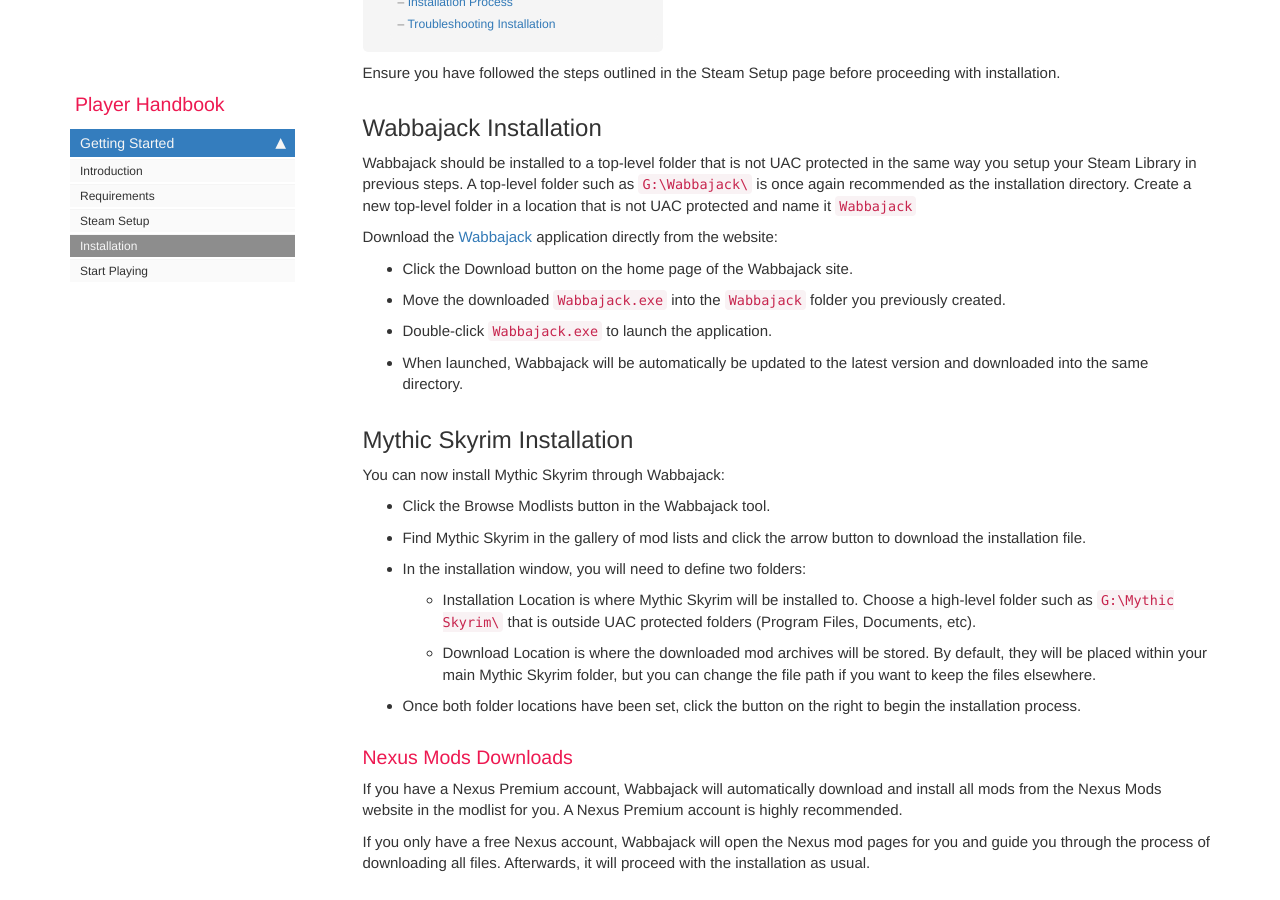
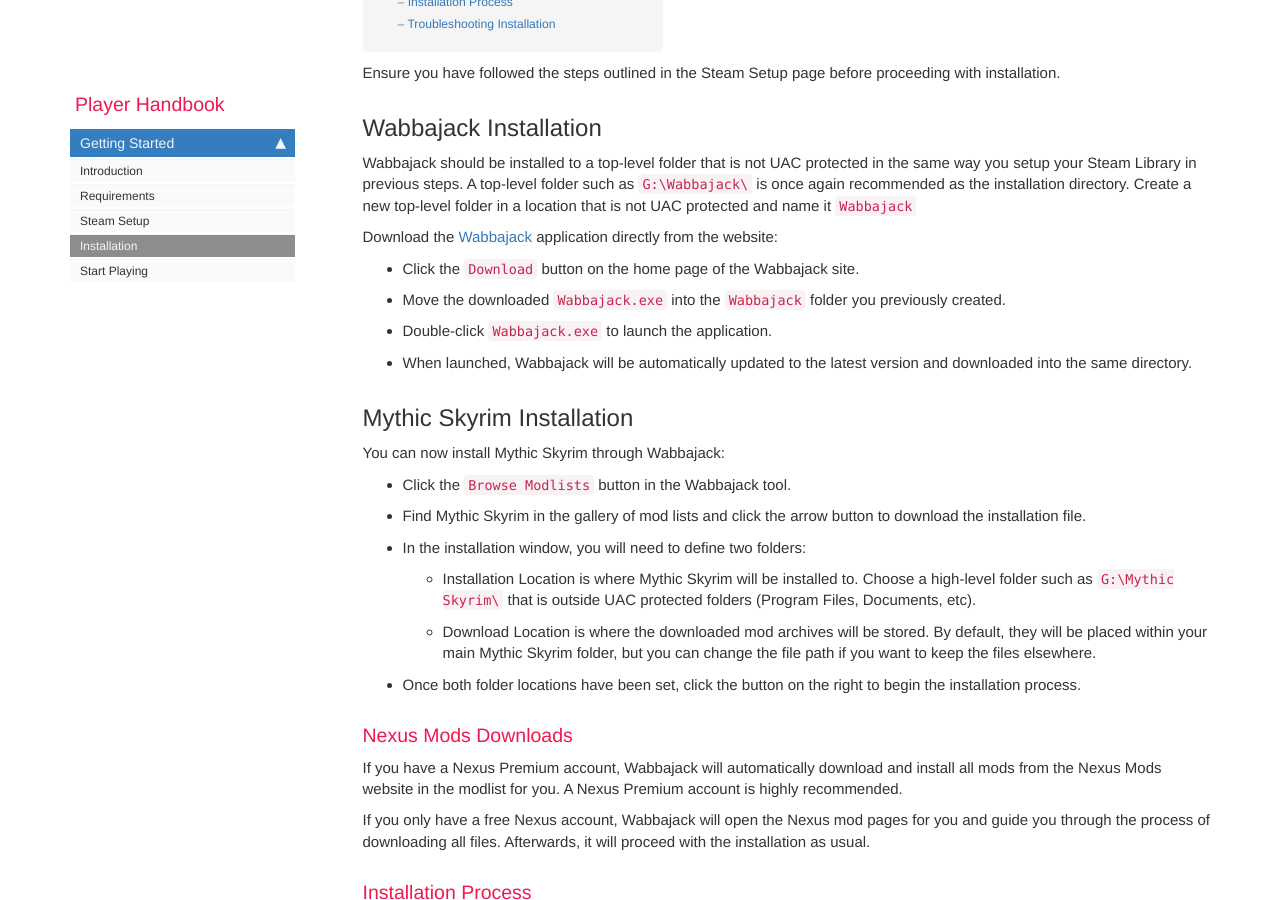
Before and after one commit to mythic-mods/mythic-mods.github.io, a Jekyll site: the page built from pages/mythic-skyrim/mythic-skyrim-installation.md, in a window 1280 px wide and 900 px high, scrolled down 313 px. Built offline with Jekyll 4.4.1, drawn with Linux system fonts in a browser that asks for light colours; comment, search, counter and statistics services are not loaded.

```diff
--- a/pages/mythic-skyrim/mythic-skyrim-installation.md
+++ b/pages/mythic-skyrim/mythic-skyrim-installation.md
@@ -14,14 +14,14 @@ A top-level folder such as `G:\Wabbajack\` is once again recommended as the inst
 Create a new top-level folder in a location that is not UAC protected and name it `Wabbajack`
 
 Download the [Wabbajack] application directly from the website:
-* Click the Download button on the home page of the Wabbajack site.
+* Click the `Download` button on the home page of the Wabbajack site.
 * Move the downloaded `Wabbajack.exe` into the `Wabbajack` folder you previously created.
 * Double-click `Wabbajack.exe` to launch the application.
-* When launched, Wabbajack will be automatically be updated to the latest version and downloaded into the same directory.
+* When launched, Wabbajack will be automatically updated to the latest version and downloaded into the same directory.
 
 ## Mythic Skyrim Installation
 You can now install Mythic Skyrim through Wabbajack:
-* Click the Browse Modlists button in the Wabbajack tool.
+* Click the `Browse Modlists` button in the Wabbajack tool.
 * Find Mythic Skyrim in the gallery of mod lists and click the arrow button to download the installation file.
 * In the installation window, you will need to define two folders:
   * Installation Location is where Mythic Skyrim will be installed to. Choose a high-level folder such as `G:\Mythic Skyrim\` that is outside UAC protected folders (Program Files, Documents, etc).
```
